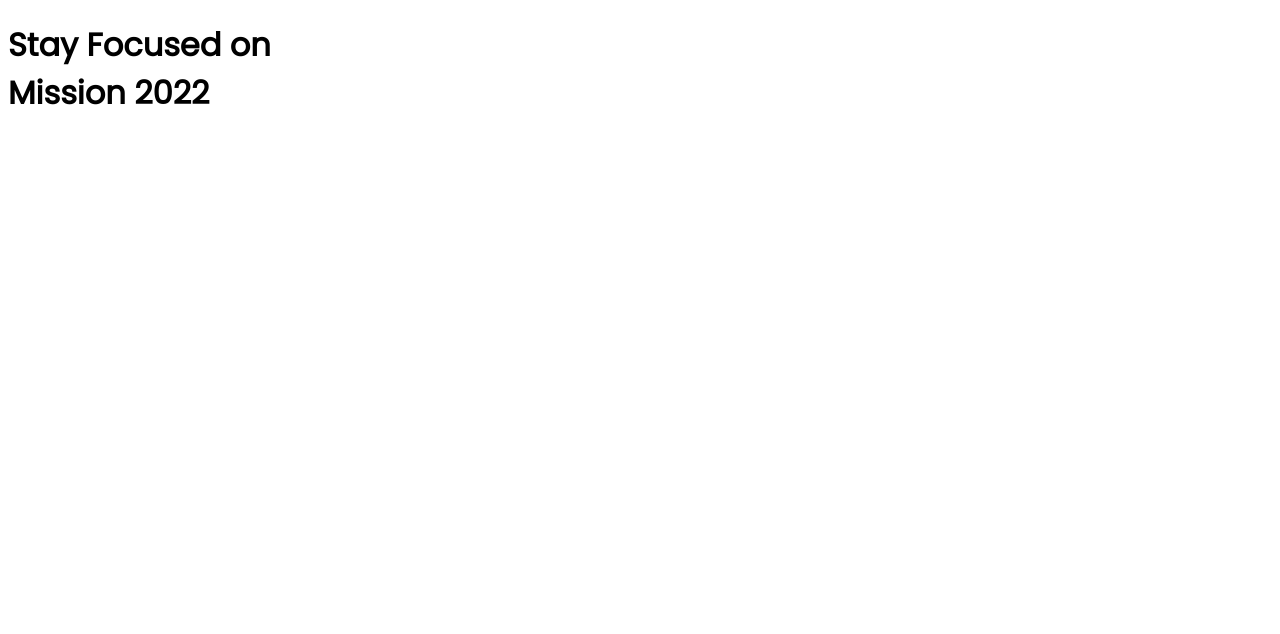
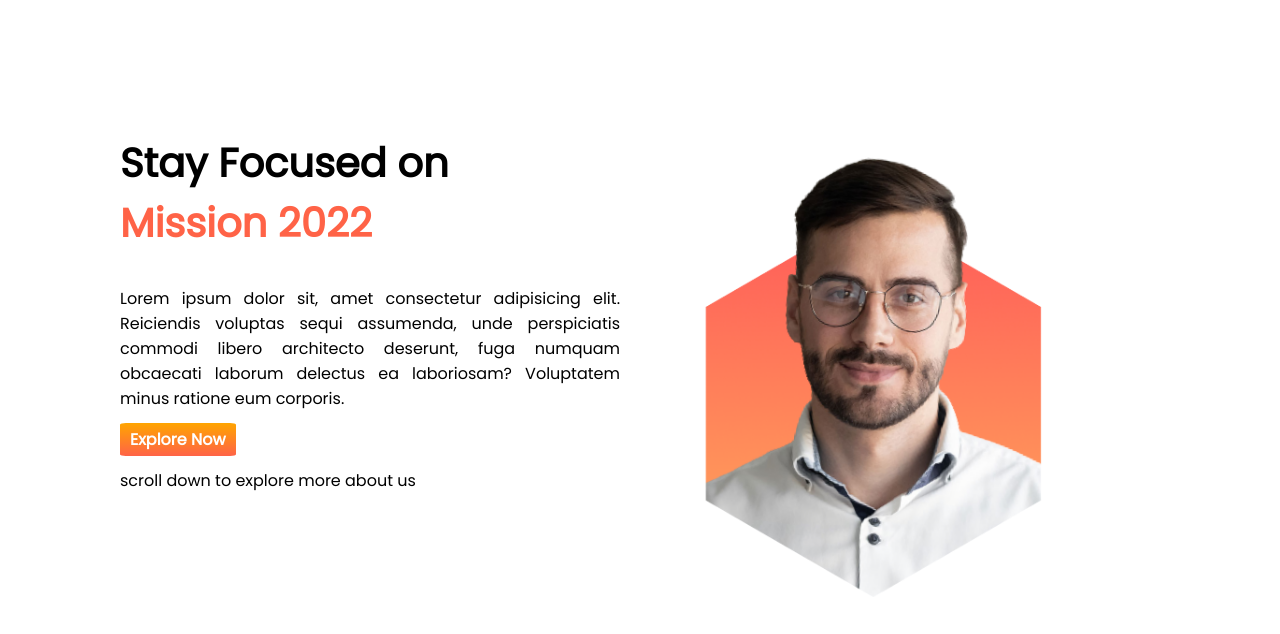
Before and after one commit to abrakib942/assignment-1, a plain HTML site: page index.html in a window 1280 px wide. Drawn offline with Linux system fonts and the light colour scheme.

Commit message:
first section

```diff
--- a/index.html
+++ b/index.html
@@ -11,7 +11,16 @@
     <link rel="stylesheet" href="style.css">
 </head>
 <body>
-    <h1>Stay Focused on <br>Mission 2022
-    </h1>
+   <section class="flexible">
+    <div class="half-width">
+        <h1>Stay Focused on <br><span class="add-color">Mission 2022</span></h1>
+        <p>Lorem ipsum dolor sit, amet consectetur adipisicing elit. Reiciendis voluptas sequi assumenda, unde perspiciatis commodi libero architecto deserunt, fuga numquam obcaecati laborum delectus ea laboriosam? Voluptatem minus ratione eum corporis.</p>
+        <a class="link-button" target="_blank" href="https://www.linkedin.com/in/a-b-rakib-aa7b76207/">Explore Now</a>
+        <p>scroll down to explore more about us</p>
+       </div>
+       <div class="half-width">
+           <img src="person-3.png" alt="">
+       </div>
+   </section>
 </body>
 </html>
--- a/style.css
+++ b/style.css
@@ -1,3 +1,32 @@
 body{
     font-family: 'Poppins', sans-serif;
+    margin: 0;
 }
+h1{
+    font-size: 40px;
+}
+.add-color{
+    color: tomato;
+}
+.flexible{
+    display: flex;
+    margin: 100px;
+}
+.half-width{
+    width: 50%;
+    padding-left: 20px;
+    padding-right: 20px;
+    text-align: justify;
+}
+.half-width img{
+    width: 80%;
+    padding-left: 20px;
+}
+.link-button{
+    text-decoration: none;
+    background-image: linear-gradient(orange, tomato);
+    padding: 5px 10px;
+    border-radius: 5%;
+    color: white;
+    font-weight: 700;
+}
```
Also changed, not shown: coding.png (added), images/illustrator-1.png (added), images/illustrator-2.png (added), images/illustrator-3.png (added), person-3.png (added), shape-1.png (added), 1 other file.
